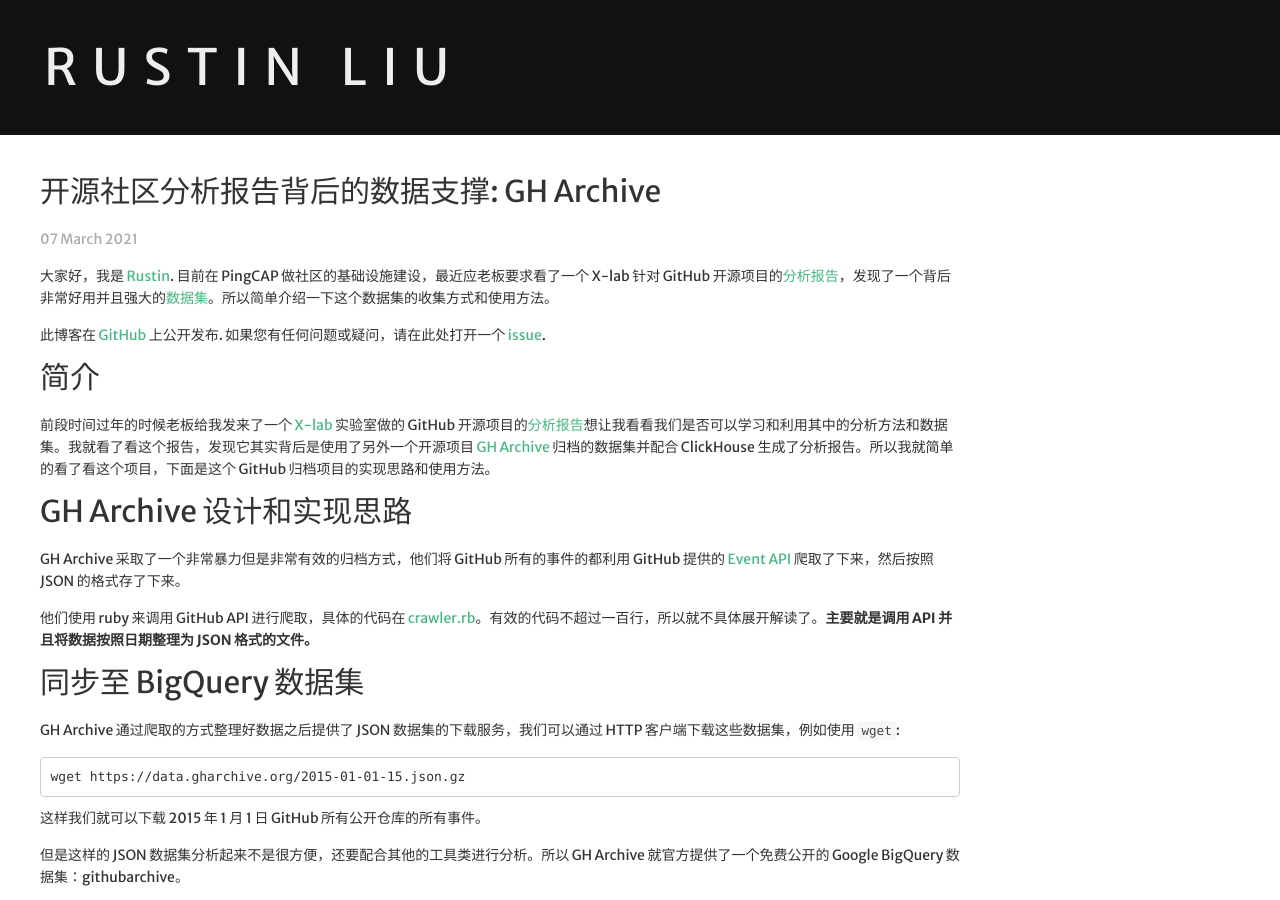
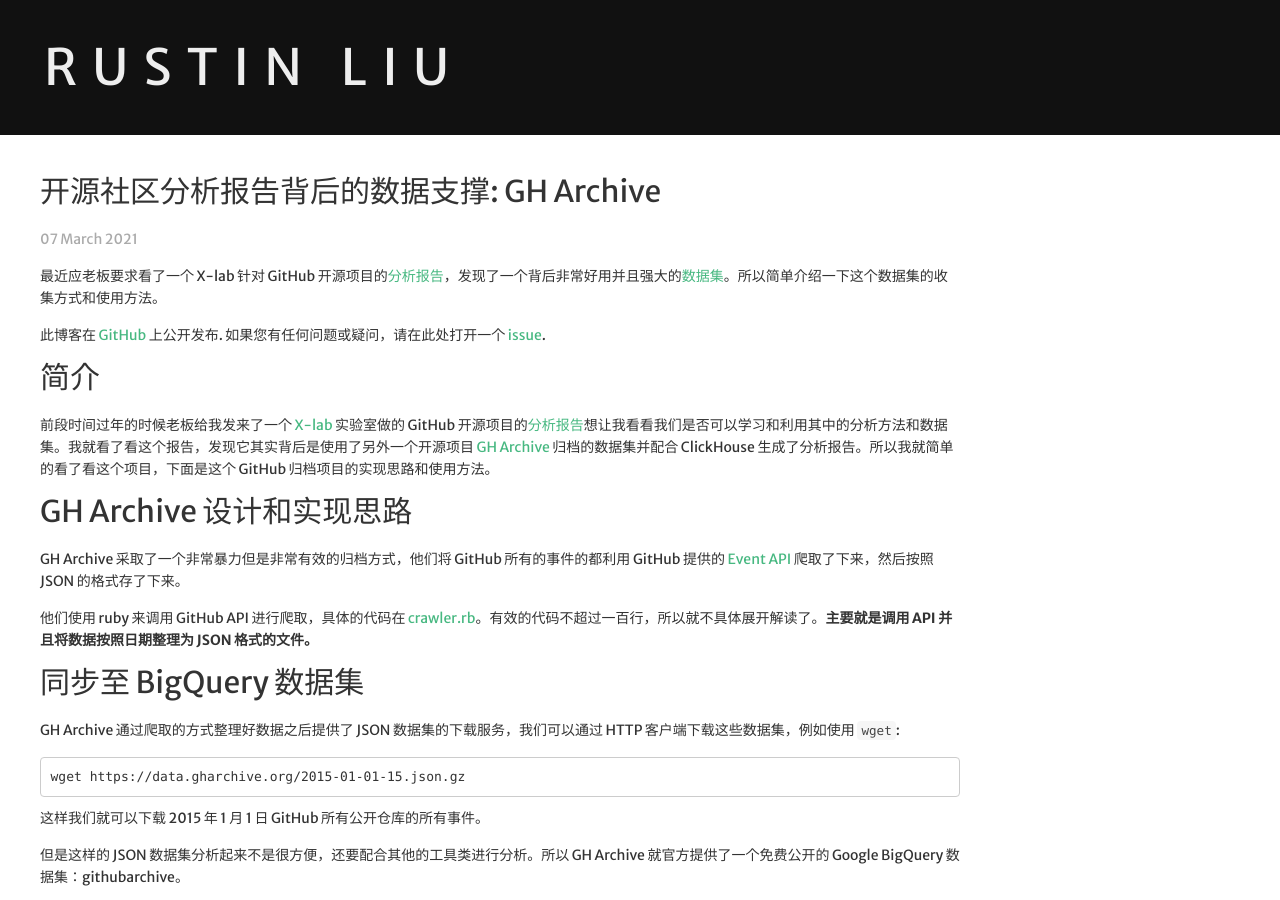
Before and after one commit to hi-rustin/hi-rustin.rs, a Jekyll site: the page built from _posts/2021-03-07-开源社区分析报告背后的数据支撑: GH Archive.md, in a window 1280 px wide and 900 px high. Built offline with Jekyll 4.4.1, drawn with Linux system fonts in a browser that asks for light colours; nearby versions of some CDN libraries; comment, search, counter and statistics services are not loaded.

Commit message:
post: 2021-03-07-开源社区分析报告背后的数据支撑: GH Archive.md

```diff
--- a/_posts/2021-03-07-开源社区分析报告背后的数据支撑: GH Archive.md
+++ b/_posts/2021-03-07-开源社区分析报告背后的数据支撑: GH Archive.md
@@ -12,7 +12,7 @@ tags:
 - GH Archive
 ---
 
-大家好，我是 [Rustin](https://github.com/hi-rustin). 目前在 PingCAP 做社区的基础设施建设，最近应老板要求看了一个 X-lab 针对 GitHub 开源项目的[分析报告](http://www.x-lab.info/github-analysis-report/#/report)，发现了一个背后非常好用并且强大的[数据集](https://www.gharchive.org/)。所以简单介绍一下这个数据集的收集方式和使用方法。
+最近应老板要求看了一个 X-lab 针对 GitHub 开源项目的[分析报告](http://www.x-lab.info/github-analysis-report/#/report)，发现了一个背后非常好用并且强大的[数据集](https://www.gharchive.org/)。所以简单介绍一下这个数据集的收集方式和使用方法。
 
 此博客在 [GitHub](https://github.com/hi-rustin/blog) 上公开发布. 如果您有任何问题或疑问，请在此处打开一个 [issue](https://github.com/hi-rustin/blog/issues).
 
```
